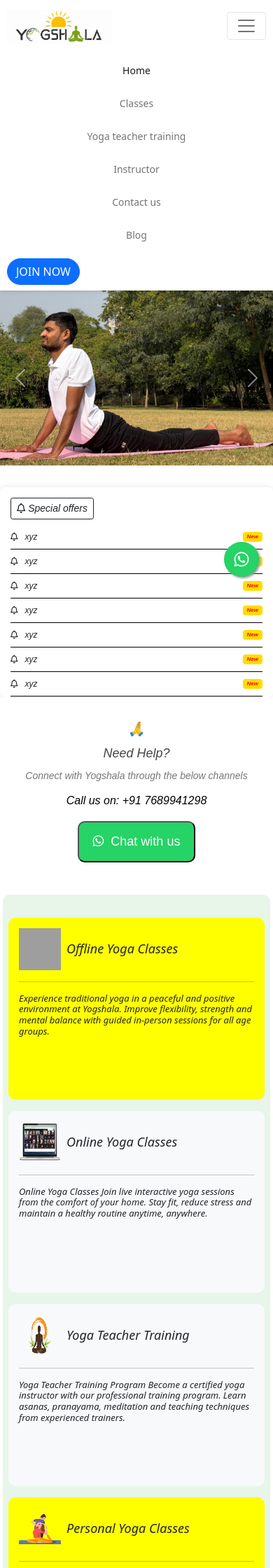
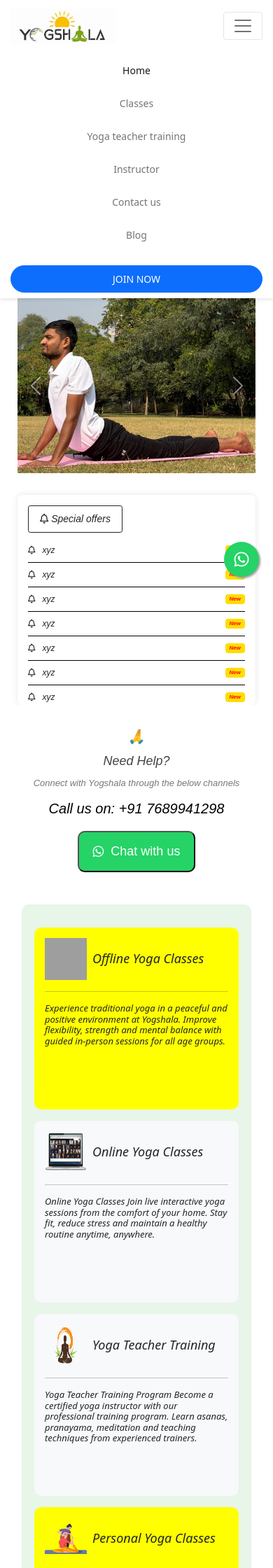
Before and after one commit to shimbhusaini9462-pixel/yogshala, a PHP site: page /YOGSHALA.HTML in a window 390 px wide, after a click that opens the changed part. Shown: the top 2240 px of the page at 70% size. Run offline with PHP 8.4, Linux system fonts and the light colour scheme; grey boxes are pictures that could not be loaded.

Commit message:
Complete responsive design for all pages - mobile, tablet, desktop ready

```diff
--- a/BLOG.HTML
+++ b/BLOG.HTML
@@ -39,7 +39,7 @@
 <!-- MAIN NAVIGATION -->
 <nav class="navbar main-nav navbar-expand-lg navbar-light">
   <div class="container">
-    <a class="navbar-brand" href="yogshala.html">
+    <a class="navbar-brand" href="YOGSHALA.HTML">
       <img src="WhatsApp Image 2025-12-09 at 11.02.31_5b46d880.jpg" alt="Yogshala Logo" width="200">
     </a>
     <button class="navbar-toggler" type="button" data-bs-toggle="collapse" data-bs-target="#navbarNav" aria-controls="navbarNav" aria-expanded="false" aria-label="Toggle navigation">
@@ -48,7 +48,7 @@
     <div class="collapse navbar-collapse" id="navbarNav">
       <ul class="navbar-nav mx-auto">
         <li class="nav-item">
-          <a class="nav-link" href="yogshala.html">Home</a>
+          <a class="nav-link" href="YOGSHALA.HTML">Home</a>
         </li>
         <li class="nav-item">
           <a class="nav-link" href="classes.html">Classes</a>
--- a/CONTECT.HTML
+++ b/CONTECT.HTML
@@ -39,7 +39,7 @@
 <!-- MAIN NAVIGATION -->
 <nav class="navbar main-nav navbar-expand-lg navbar-light">
   <div class="container">
-    <a class="navbar-brand" href="yogshala.html">
+    <a class="navbar-brand" href="YOGSHALA.HTML">
       <img src="WhatsApp Image 2025-12-09 at 11.02.31_5b46d880.jpg" alt="Yogshala Logo" width="200">
     </a>
     <button class="navbar-toggler" type="button" data-bs-toggle="collapse" data-bs-target="#navbarNav" aria-controls="navbarNav" aria-expanded="false" aria-label="Toggle navigation">
@@ -48,7 +48,7 @@
     <div class="collapse navbar-collapse" id="navbarNav">
       <ul class="navbar-nav mx-auto">
         <li class="nav-item">
-          <a class="nav-link" href="yogshala.html">Home</a>
+          <a class="nav-link" href="YOGSHALA.HTML">Home</a>
         </li>
         <li class="nav-item">
           <a class="nav-link" href="classes.html">Classes</a>
--- a/INSTRUCTOR.HTML
+++ b/INSTRUCTOR.HTML
@@ -39,7 +39,7 @@
 <!-- MAIN NAVIGATION -->
 <nav class="navbar main-nav navbar-expand-lg navbar-light">
   <div class="container">
-    <a class="navbar-brand" href="yogshala.html">
+    <a class="navbar-brand" href="YOGSHALA.HTML">
       <img src="WhatsApp Image 2025-12-09 at 11.02.31_5b46d880.jpg" alt="Yogshala Logo" width="200">
     </a>
     <button class="navbar-toggler" type="button" data-bs-toggle="collapse" data-bs-target="#navbarNav" aria-controls="navbarNav" aria-expanded="false" aria-label="Toggle navigation">
@@ -48,7 +48,7 @@
     <div class="collapse navbar-collapse" id="navbarNav">
       <ul class="navbar-nav mx-auto">
         <li class="nav-item">
-          <a class="nav-link" href="yogshala.html">Home</a>
+          <a class="nav-link" href="YOGSHALA.HTML">Home</a>
         </li>
         <li class="nav-item">
           <a class="nav-link" href="classes.html">Classes</a>
--- a/STYLE.CSS
+++ b/STYLE.CSS
@@ -888,3 +888,186 @@ body{
         height: 250px;
     }
 }
+
+
+/* ========================================
+   COMPREHENSIVE RESPONSIVE STYLES
+   FOR ALL PAGES - MOBILE, TABLET, DESKTOP
+   ======================================== */
+
+/* Base Responsive Utilities */
+.img-responsive {
+    max-width: 100%;
+    height: auto;
+    display: block;
+}
+
+.text-responsive {
+    word-wrap: break-word;
+    overflow-wrap: break-word;
+}
+
+/* Container Responsive */
+@media screen and (max-width: 576px) {
+    .container, .container-fluid {
+        padding-left: 15px;
+        padding-right: 15px;
+    }
+}
+
+/* Typography Responsive */
+@media screen and (max-width: 768px) {
+    h1 { font-size: 28px !important; }
+    h2 { font-size: 24px !important; }
+    h3 { font-size: 20px !important; }
+    h4 { font-size: 18px !important; }
+    h5 { font-size: 16px !important; }
+    p { font-size: 14px; }
+}
+
+@media screen and (max-width: 576px) {
+    h1 { font-size: 24px !important; }
+    h2 { font-size: 20px !important; }
+    h3 { font-size: 18px !important; }
+    h4 { font-size: 16px !important; }
+    h5 { font-size: 14px !important; }
+    p { font-size: 13px; }
+}
+
+/* Button Responsive */
+@media screen and (max-width: 768px) {
+    .btn {
+        padding: 8px 16px;
+        font-size: 14px;
+    }
+
+    .btn-primary {
+        width: 100%;
+        margin-top: 10px;
+    }
+}
+
+/* Card Responsive */
+@media screen and (max-width: 768px) {
+    .card {
+        margin-bottom: 20px;
+    }
+
+    .card-body {
+        padding: 15px;
+    }
+}
+
+/* Row and Column Spacing */
+@media screen and (max-width: 768px) {
+    .row {
+        margin-left: 0;
+        margin-right: 0;
+    }
+
+    .row > * {
+        padding-left: 10px;
+        padding-right: 10px;
+    }
+}
+
+/* Padding and Margin Utilities */
+@media screen and (max-width: 768px) {
+    .py-5 { padding-top: 2rem !important; padding-bottom: 2rem !important; }
+    .my-5 { margin-top: 2rem !important; margin-bottom: 2rem !important; }
+    .px-5 { padding-left: 1rem !important; padding-right: 1rem !important; }
+    .mx-5 { margin-left: 1rem !important; margin-right: 1rem !important; }
+}
+
+/* Image Gallery Responsive */
+@media screen and (max-width: 768px) {
+    .gallery-slider {
+        display: flex;
+        overflow-x: auto;
+        scroll-snap-type: x mandatory;
+        -webkit-overflow-scrolling: touch;
+    }
+
+    .gallery-slider > * {
+        scroll-snap-align: start;
+        flex: 0 0 85%;
+        margin-right: 15px;
+    }
+}
+
+/* Table Responsive */
+@media screen and (max-width: 768px) {
+    table {
+        display: block;
+        overflow-x: auto;
+        white-space: nowrap;
+    }
+}
+
+/* Iframe Responsive (for maps, videos) */
+@media screen and (max-width: 768px) {
+    iframe {
+        width: 100% !important;
+        height: auto !important;
+        min-height: 250px;
+    }
+}
+
+/* Flexbox Responsive */
+@media screen and (max-width: 768px) {
+    .d-flex {
+        flex-wrap: wrap;
+    }
+}
+
+/* Hide/Show Elements Based on Screen Size */
+@media screen and (max-width: 768px) {
+    .hide-mobile {
+        display: none !important;
+    }
+}
+
+@media screen and (min-width: 769px) {
+    .show-mobile {
+        display: none !important;
+    }
+}
+
+/* Carousel Image Height Fix */
+@media screen and (max-width: 768px) {
+    .carousel-item img {
+        height: 250px;
+        object-fit: cover;
+    }
+}
+
+@media screen and (min-width: 769px) and (max-width: 1024px) {
+    .carousel-item img {
+        height: 400px;
+        object-fit: cover;
+    }
+}
+
+/* Form Elements Responsive */
+@media screen and (max-width: 768px) {
+    input, select, textarea {
+        font-size: 16px !important; /* Prevents zoom on iOS */
+    }
+}
+
+/* Spacing for Sections */
+@media screen and (max-width: 768px) {
+    section {
+        padding: 30px 15px;
+    }
+}
+
+/* Grid System Override for Small Screens */
+@media screen and (max-width: 576px) {
+    .col-lg-3, .col-lg-4, .col-lg-6, .col-lg-7, .col-lg-8, .col-lg-9,
+    .col-md-3, .col-md-4, .col-md-6, .col-md-8 {
+        width: 100%;
+        flex: 0 0 100%;
+        max-width: 100%;
+    }
+}
--- a/TRAINING.HTML
+++ b/TRAINING.HTML
@@ -39,7 +39,7 @@
 <!-- MAIN NAVIGATION -->
 <nav class="navbar main-nav navbar-expand-lg navbar-light">
   <div class="container">
-    <a class="navbar-brand" href="yogshala.html">
+    <a class="navbar-brand" href="YOGSHALA.HTML">
       <img src="WhatsApp Image 2025-12-09 at 11.02.31_5b46d880.jpg" alt="Yogshala Logo" width="200">
     </a>
     <button class="navbar-toggler" type="button" data-bs-toggle="collapse" data-bs-target="#navbarNav" aria-controls="navbarNav" aria-expanded="false" aria-label="Toggle navigation">
@@ -48,13 +48,13 @@
     <div class="collapse navbar-collapse" id="navbarNav">
       <ul class="navbar-nav mx-auto">
         <li class="nav-item">
-          <a class="nav-link" href="yogshala.html">Home</a>
+          <a class="nav-link" href="YOGSHALA.HTML">Home</a>
         </li>
         <li class="nav-item">
           <a class="nav-link" href="classes.html">Classes</a>
         </li>
         <li class="nav-item">
-          <a class="nav-link active" aria-current="page" href="TRAINING.HTML">Yoga teacher training</a>
+          <a class="nav-link active" aria-current="page" href="TRAINING.HTML">Yoga Teacher Training</a>
         </li>
         <li class="nav-item">
           <a class="nav-link" href="INSTRUCTOR.HTML">Instructor</a>
--- a/YOGSHALA.HTML
+++ b/YOGSHALA.HTML
@@ -40,7 +40,7 @@
 <!-- MAIN NAVIGATION -->
 <nav class="navbar main-nav navbar-expand-lg navbar-light">
   <div class="container">
-    <a class="navbar-brand" href="#">
+    <a class="navbar-brand" href="YOGSHALA.HTML">
       <img src="WhatsApp Image 2025-12-09 at 11.02.31_5b46d880.jpg" alt="Yogshala Logo" width="200">
     </a>
     <button class="navbar-toggler" type="button" data-bs-toggle="collapse" data-bs-target="#navbarNav" aria-controls="navbarNav" aria-expanded="false" aria-label="Toggle navigation">
@@ -49,10 +49,10 @@
     <div class="collapse navbar-collapse" id="navbarNav">
       <ul class="navbar-nav mx-auto">
         <li class="nav-item">
-          <a class="nav-link active" aria-current="page" href="#">Home</a>
+          <a class="nav-link active" aria-current="page" href="YOGSHALA.HTML">Home</a>
         </li>
         <li class="nav-item">
-          <a class="nav-link" href="classes.HTML">Classes</a>
+          <a class="nav-link" href="classes.html">Classes</a>
         </li>
         <li class="nav-item">
           <a class="nav-link" href="TRAINING.HTML">Yoga teacher training</a>
--- a/classes.html
+++ b/classes.html
@@ -39,7 +39,7 @@
 <!-- MAIN NAVIGATION -->
 <nav class="navbar main-nav navbar-expand-lg navbar-light">
   <div class="container">
-    <a class="navbar-brand" href="index.html">
+    <a class="navbar-brand" href="YOGSHALA.HTML">
       <img src="WhatsApp Image 2025-12-09 at 11.02.31_5b46d880.jpg" alt="Yogshala Logo" width="200">
     </a>
     <button class="navbar-toggler" type="button" data-bs-toggle="collapse" data-bs-target="#navbarNav" aria-controls="navbarNav" aria-expanded="false" aria-label="Toggle navigation">
@@ -48,7 +48,7 @@
     <div class="collapse navbar-collapse" id="navbarNav">
       <ul class="navbar-nav mx-auto">
         <li class="nav-item">
-          <a class="nav-link" href="index.html">Home</a>
+          <a class="nav-link" href="YOGSHALA.HTML">Home</a>
         </li>
         <li class="nav-item">
           <a class="nav-link active" aria-current="page" href="classes.html">Classes</a>
```
